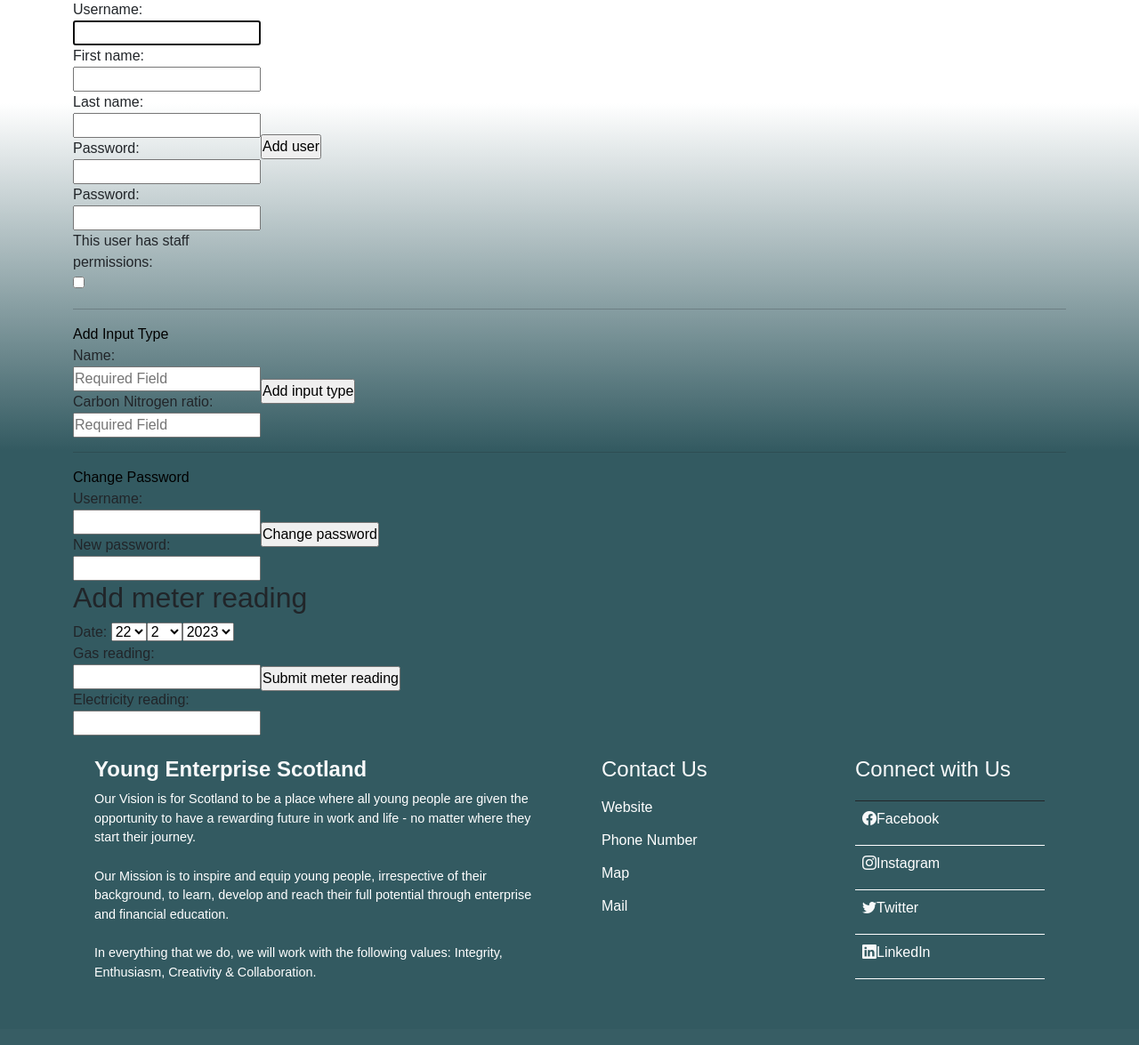
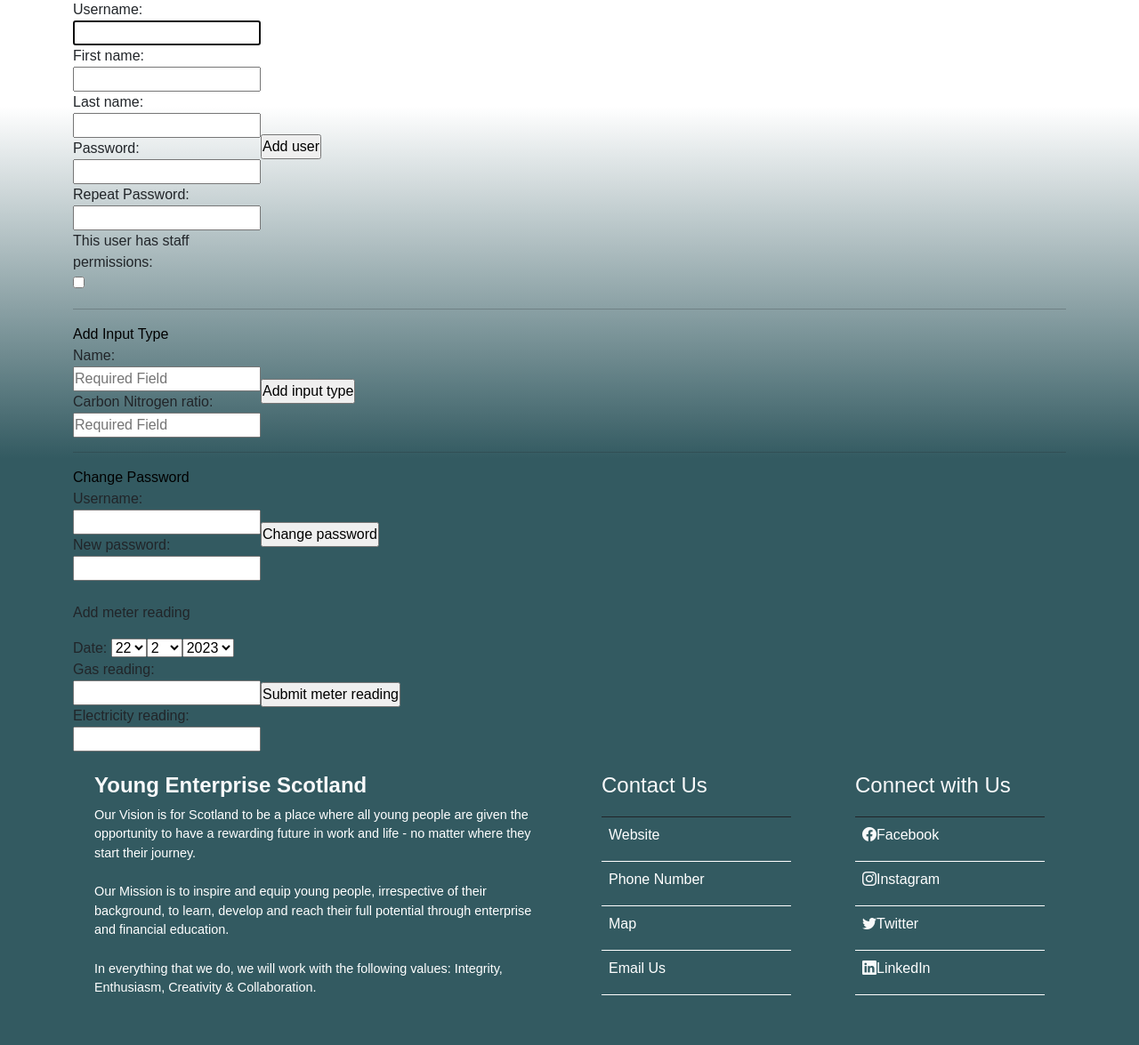
Before and after one commit to farz-1/RootToPlate, a Django app: page /composter/simple-admin/ in a window 1280 px wide. Shown: the part 144-1319 px from the top of the page at 89% size. Before the commit the page ends 1245 px from the top, so only its background shows below. Run offline with Django 4.2, Linux system fonts and the light colour scheme; a user stored in the database is signed in; data comes from the database, SQL or seed files in the repository; both versions use the stored data as it was after the commit; some libraries are stand-ins or nearby versions; some web fonts are replaced.

Commit message:
changes to fields in pages

```diff
--- a/roottoplate/templates/composter/base.html
+++ b/roottoplate/templates/composter/base.html
@@ -19,7 +19,8 @@
             integrity="sha384-MrcW6ZMFYlzcLA8Nl+NtUVF0sA7MsXsP1UyJoMp4YLEuNSfAP+JcXn/tWtIaxVXM"
             crossorigin="anonymous"></script>
     <nav class="navbar navbar-expand-lg navbar-light bg-light static-top py-lg-0">
-    <a class="navbar-brand" href="{% url 'composter:index' %}"><img src="{% static 'images/image.png' %}" width="170"
+        <a class="navbar-brand" href="{% url 'composter:index' %}"><img src="{% static 'images/image.png' %}"
+                                                                        width="170"
                                                                         height="100"
                                                                         alt=""></a>
         <button class="navbar-toggler" type="button" data-bs-toggle="collapse" data-bs-target="#navbarSupportedContent"
@@ -83,26 +84,39 @@
                         </p>
                     </div>
                 </div>
-            <div class="col-lg-3 col-md-6 mb-4">
-                <div class="container-fluid">
 
-                    <h4 class="mb-3 text-light">Contact Us</h4>
-                    <ul class="list-unstyled mb-0">
-                        <li class="mb-1">
-                            <a href="https://yes.org.uk/index.php">Website</a>
-                        </li>
-                        <li class="mb-1">
-                            <a href="tel:4401414067722">Phone Number</a>
-                        </li>
-                        <li class="mb-1">
-                            <a href="https://goo.gl/maps/NjoHSJU2hwDTLgJu6">Map</a>
-                        </li>
-                        <li>
-                            <a href="mailto:admin@yes.org.uk">Mail</a>
-                        </li>
-                    </ul>
+                <div class="col-lg-3 col-md-6 mb-4 ">
+                    <div class="container-fluid ">
+                        <h4 class="mb-1 text-light">Contact Us</h4>
+                        <table class="table" style="border-color: white;">
+                            <caption></caption>
+                            <th></th>
+
+                            <tbody>
+                            <tr>
+                                <td>
+                                    <a href="https://yes.org.uk/index.php">
+                                       <em> <br></em>Website</a></td>
+                            </tr>
+                            <tr>
+
+                                <td><a href="tel:4401414067722">
+                                    <em><br></em>Phone Number</a></td>
+                            </tr>
+                            <tr>
+                                <td><a href="https://goo.gl/maps/NjoHSJU2hwDTLgJu6">
+                                    <em><br></em>Map</a></td>
+                            </tr>
+                            <tr>
+                                <td><a href="mailto:admin@yes.org.uk">
+                                    <em><br></em>Email Us</a></td>
+                            </tr>
+
+                            </tbody>
+                        </table>
                     </div>
                 </div>
+
             <div class="col-lg-3 col-md-6 mb-4 ">
                 <div class="container-fluid ">
                     <h4 class="mb-1 text-light">Connect with Us</h4>
--- a/roottoplate/templates/composter/simple_admin.html
+++ b/roottoplate/templates/composter/simple_admin.html
@@ -26,7 +26,7 @@
         <label for="id_password1">Password: </label>
         {{ user_form.password1.errors }}
         {{ user_form.password1 }}
-        <label for="id_password2">Password: </label>
+        <label for="id_password2">Repeat Password: </label>
         {{ user_form.password2.errors }}
         {{ user_form.password2 }}
         <label for="id_isAdmin">This user has staff permissions: </label>
@@ -94,7 +94,8 @@
       });
     }
 </script>
-<h2>Add meter reading</h2>
+    <br>
+<p>Add meter reading</p>
 <form method="post" enctype="multipart/form-data" action="{% url 'composter:simple_admin' %}">
     {% csrf_token %}
     {% for hidden in energy_form.hidden_fields %}
@@ -113,4 +114,6 @@
     </div>
     <input type="submit" name="submit" value="Submit meter reading">
 </form>
+
 {% endblock %}
+    <br>
```
Also changed, not shown: roottoplate/templates/composter/about.html (+4 -4 lines), roottoplate/db.sqlite3. Lines whose indentation alone changed are shown as unchanged.
